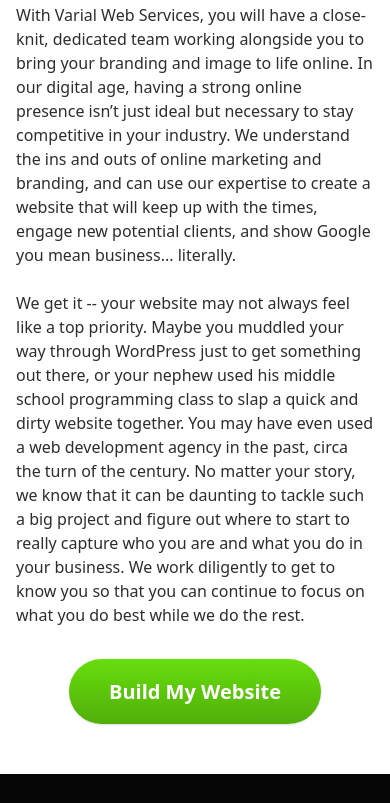
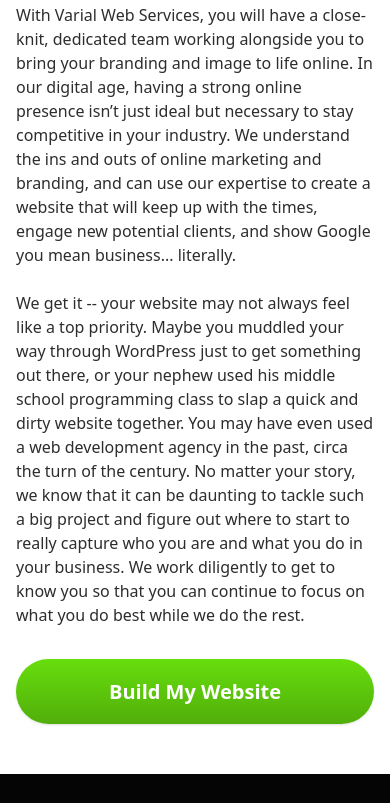
Before and after one commit to varialweb/varial-website-astro, an Astro site: page / in a window 390 px wide. Shown: the part 2114-2917 px from the top of the page. Built offline with nearby package versions, Linux system fonts and the light colour scheme; Astro itself is replaced by a stand-in of ours.

Commit message:
Fixing action button styling for mobile

```diff
--- a/src/styles/tailwind.css
+++ b/src/styles/tailwind.css
@@ -13,6 +13,6 @@ details summary::-webkit-details-marker {
 
 @layer components {
   .action-button {
-    @apply text-xl leading-tight bg-gradient-to-b from-[#67DE0D] to-[#51AE0A] py-5 px-10 text-center text-white rounded-full font-bold shadow w-fit;
+    @apply text-xl leading-tight bg-gradient-to-b from-[#67DE0D] to-[#51AE0A] py-5 px-10 text-center text-white rounded-full font-bold shadow w-full md:w-fit;
   }
 }
```
